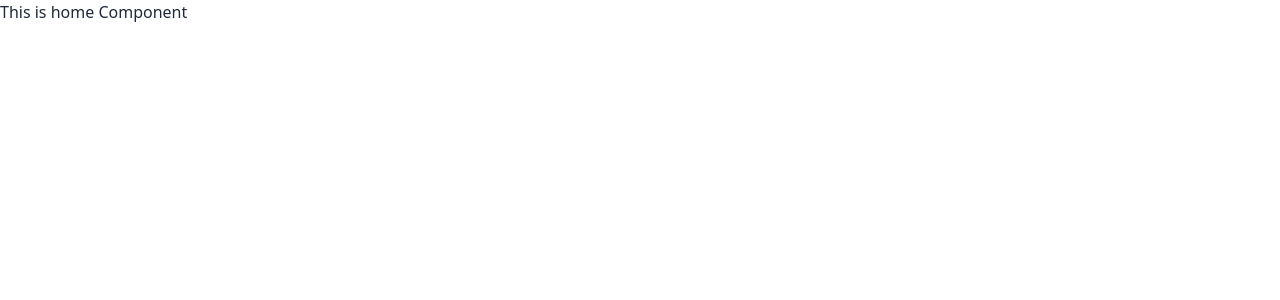
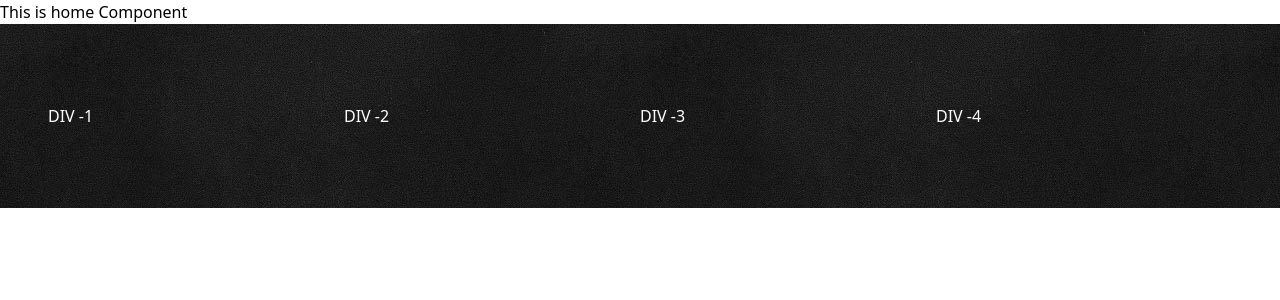
Before and after one commit to Nik7s/hungry-place-restaurant-client, a React (Vite) app: page / in a window 1280 px wide. Shown: the top 300 px of the page. Built offline with nearby package versions, Linux system fonts and the light colour scheme.

Commit message:
Working on footer design

```diff
--- a/src/Layout/Main.jsx
+++ b/src/Layout/Main.jsx
@@ -1,9 +1,11 @@
 import { Outlet } from "react-router-dom";
+import Footer from "../Pages/Home/Home/Shared/Footer/Footer";
 
 const Main = () => {
   return (
-    <div>
+    <div className="h-screen bg-white text-black">
       <Outlet />
+      <Footer />
     </div>
   );
 };
--- /dev/null
+++ b/src/Pages/Home/Home/Shared/Footer/Footer.jsx
@@ -0,0 +1,20 @@
+const Footer = () => {
+  return (
+    <div className="grid grid-cols-1 md:grid-cols-2 lg:grid-cols-4  bg-footerBg text-white py-20 px-12">
+      <div>
+        <h1>DIV -1 </h1>
+      </div>
+      <div>
+        <h1>DIV -2</h1>
+      </div>
+      <div>
+        <h1>DIV -3</h1>
+      </div>
+      <div>
+        <h1>DIV -4</h1>
+      </div>
+    </div>
+  );
+};
+
+export default Footer;
--- a/tailwind.config.js
+++ b/tailwind.config.js
@@ -2,7 +2,11 @@
 export default {
   content: ["./index.html", "./src/**/*.{js,ts,jsx,tsx}"],
   theme: {
-    extend: {},
+    extend: {
+      backgroundImage: {
+        footerBg: "url('/src/assets/footer-bg.jpg')",
+      },
+    },
   },
   plugins: [require("daisyui")],
 };
```
Also changed, not shown: src/assets/footer-bg.jpg (added).
